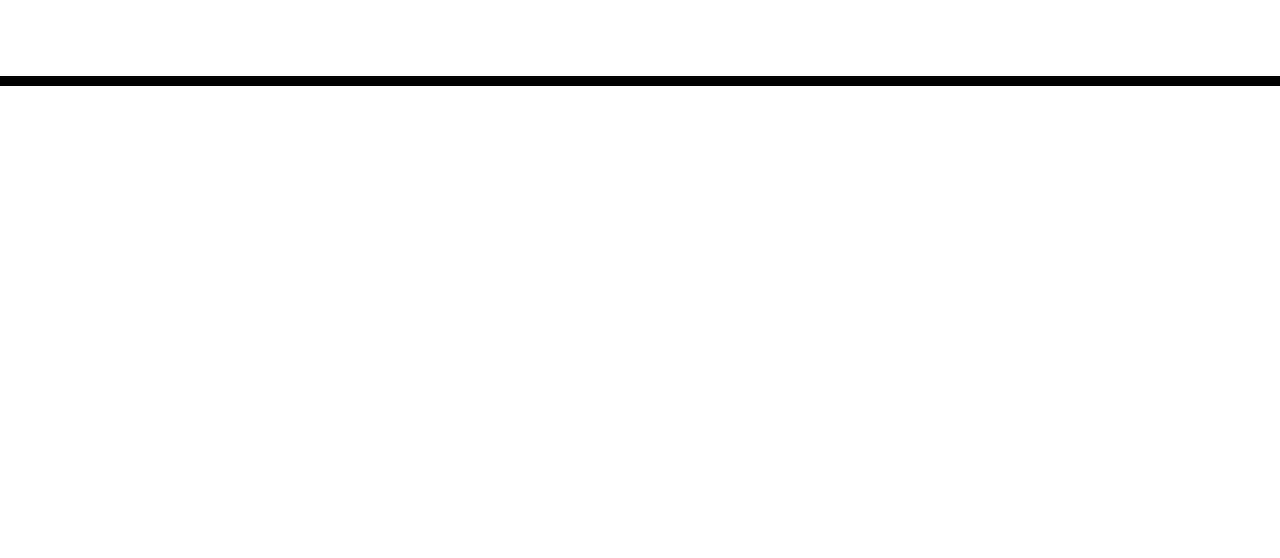
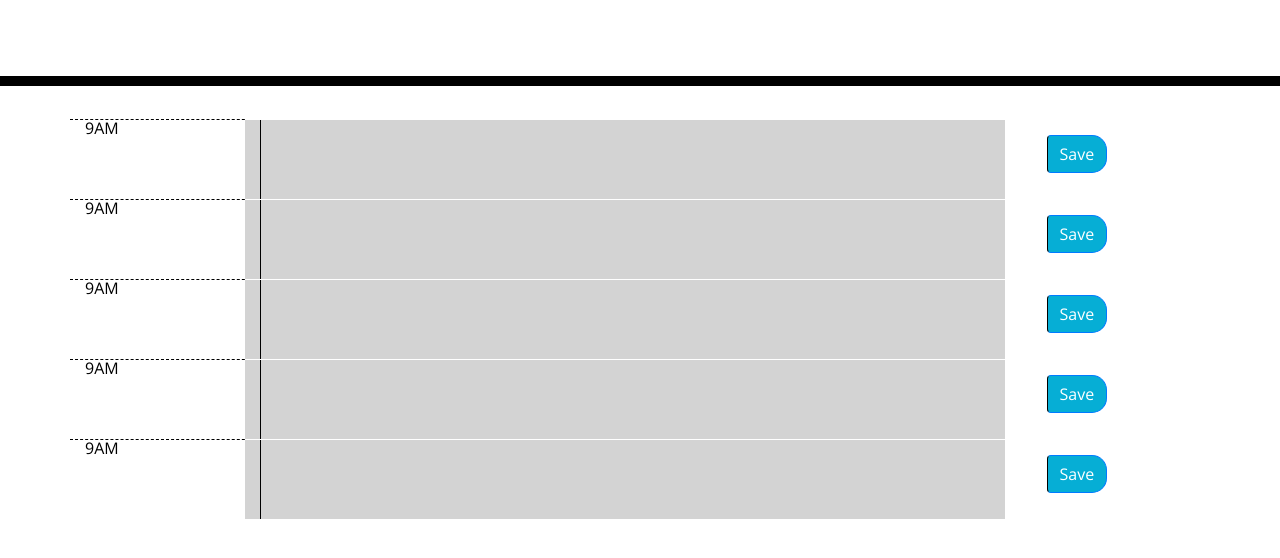
Before and after one commit to Alasow2001/Work-Day-Scheduler, a plain HTML site: page index.html in a window 1280 px wide. Shown: the part 182-740 px from the top of the page. Drawn offline with nearby package versions, Linux system fonts and the light colour scheme.

Commit message:
Added and tested user interface elements (save button, text area)

```diff
--- a/index.html
+++ b/index.html
@@ -30,7 +30,61 @@
     </header>
     <div class="container">
       <!-- Timeblocks go here -->
+
+      <div class="row">
+        <div class="col-sm-2 hour">9AM</div>
+        <div class="col-sm-8 row past">
+          <textarea class="col-md-10 description"></textarea>
+        </div>
+        <div class="col-sm-2">
+          <button class="btn btn-primary saveBtn">Save</button>
+        </div>
+      </div>
+
+      <div class="row">
+        <div class="col-sm-2 hour">9AM</div>
+        <div class="col-sm-8 row past">
+          <textarea class="col-md-10 description"></textarea>
+        </div>
+        <div class="col-sm-2">
+          <button class="btn btn-primary saveBtn">Save</button>
+        </div>
+      </div>
+
+      <div class="row">
+        <div class="col-sm-2 hour">9AM</div>
+        <div class="col-sm-8 row past">
+          <textarea class="col-md-10 description"></textarea>
+        </div>
+        <div class="col-sm-2">
+          <button class="btn btn-primary saveBtn">Save</button>
+        </div>
+      </div>
+
+      <div class="row">
+        <div class="col-sm-2 hour">9AM</div>
+        <div class="col-sm-8 row past">
+          <textarea class="col-md-10 description"></textarea>
+        </div>
+        <div class="col-sm-2">
+          <button class="btn btn-primary saveBtn">Save</button>
+        </div>
+      </div>
+
+      <div class="row">
+        <div class="col-sm-2 hour">9AM</div>
+        <div class="col-sm-8 row past">
+          <textarea class="col-md-10 description"></textarea>
+        </div>
+        <div class="col-sm-2">
+          <button class="btn btn-primary saveBtn">Save</button>
+        </div>
+      </div>
+
+
+
     </div>
+
 
     <script src="https://cdnjs.cloudflare.com/ajax/libs/jquery/3.2.1/jquery.min.js"></script>
     <script src="https://cdnjs.cloudflare.com/ajax/libs/moment.js/2.24.0/moment.min.js"></script>
```
